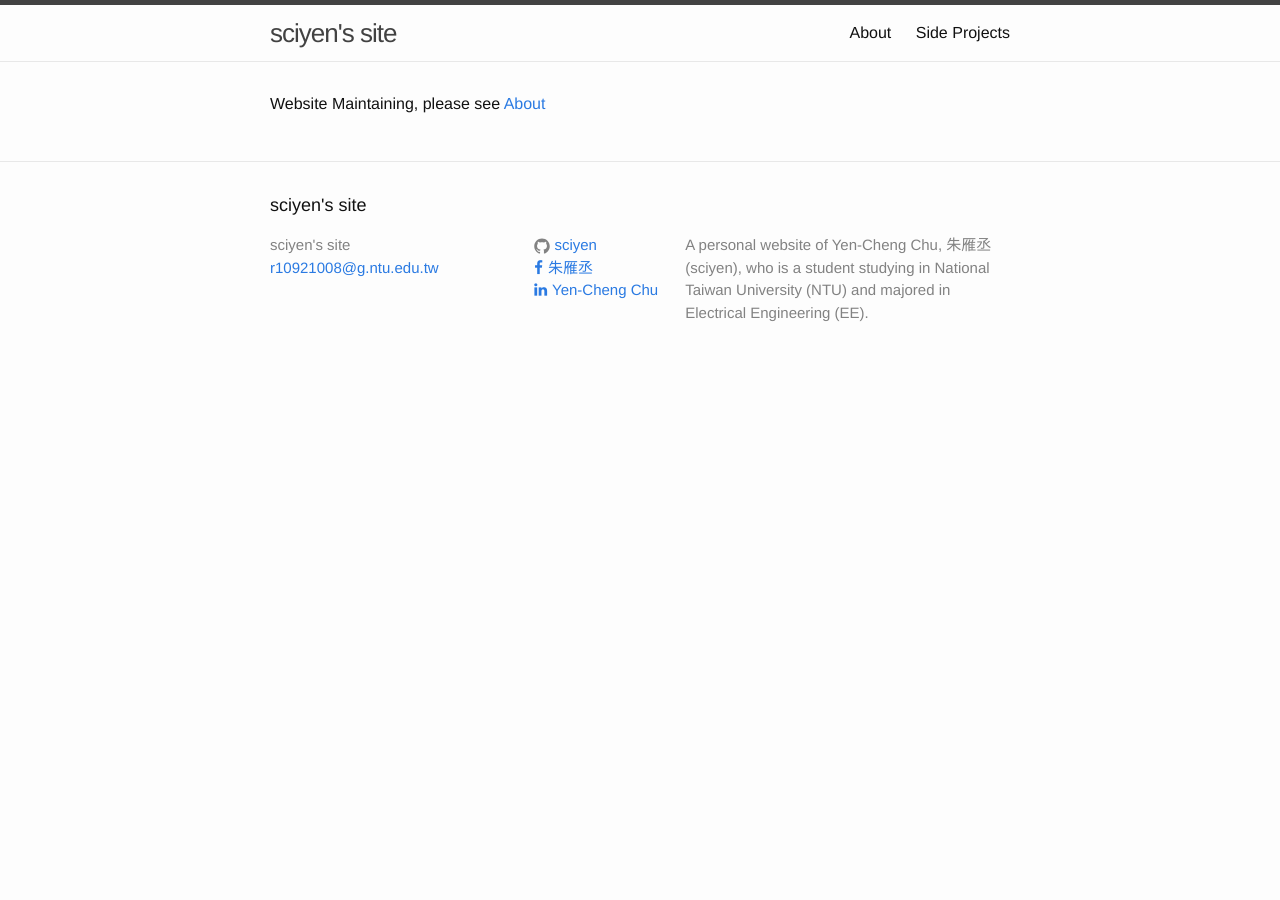
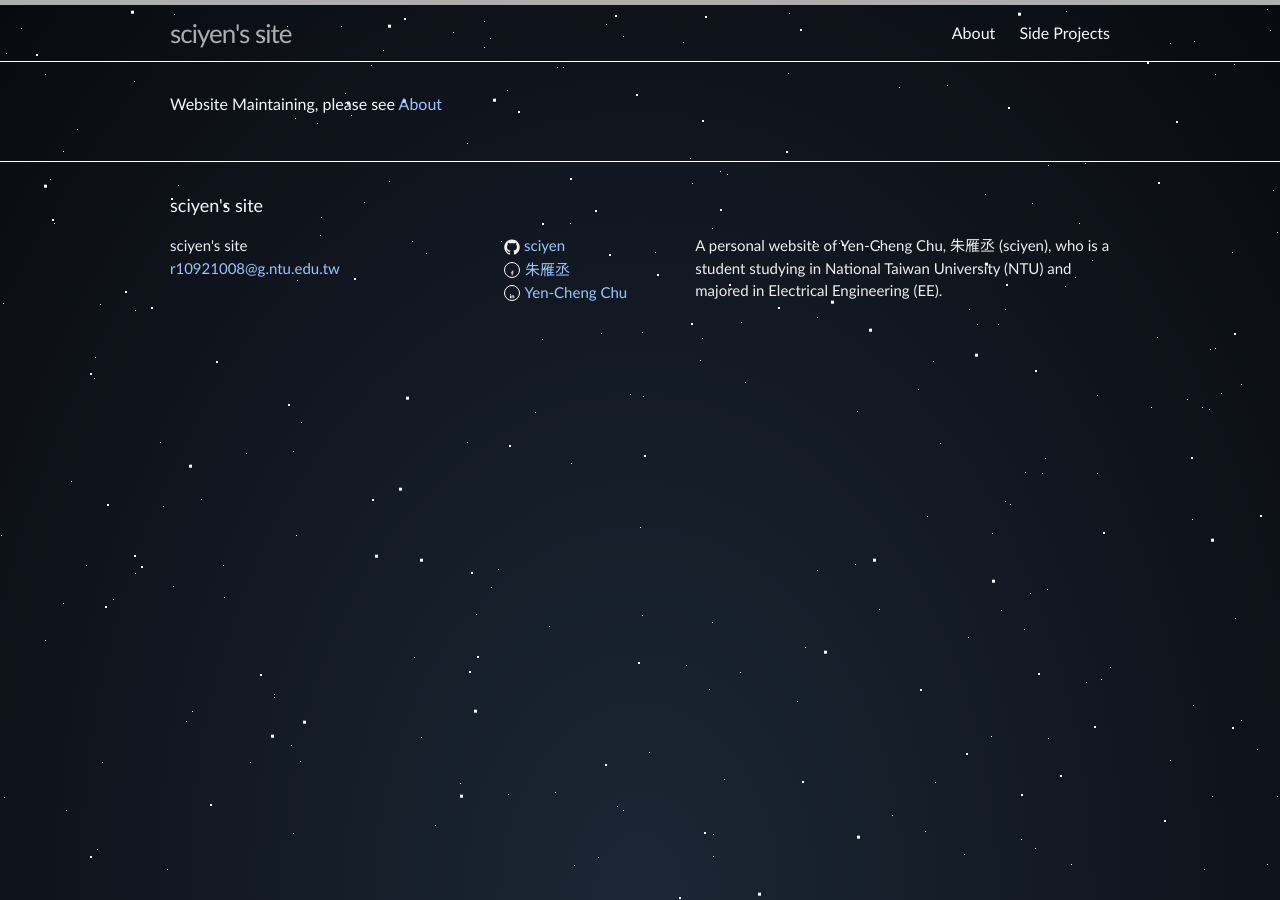
Before and after one commit to sciyen/sciyen.github.io, a Jekyll site: the page built from index.md, in a window 1280 px wide. Built offline with Jekyll 4.4.1, drawn with Linux system fonts in a browser that asks for light colours.

Commit message:
Add star background

```diff
--- a/_layouts/default.html
+++ b/_layouts/default.html
@@ -6,6 +6,11 @@
   <body>
 
     {% include header.html %}
+    <div id="background">
+      <div id="stars"> </div>
+      <div id="stars2"> </div>
+      <div id="stars3"> </div>
+    </div>
 
     <div class="page-content">
       <div class="wrapper">
--- /dev/null
+++ b/_sass/_stars.scss
@@ -0,0 +1,93 @@
+// This scss file is imported from
+// https://codepen.io/sarazond/details/LYGbwj
+
+// n is number of stars required
+@function multiple-box-shadow ($n) {
+    $value: '#{random(2000)}px #{random(2000)}px #FFF';
+    @for $i from 2 through $n {
+        $value: '#{$value} , #{random(2000)}px #{random(2000)}px #FFF';
+    }
+    @return unquote($value);
+}
+
+
+$shadows-small:  multiple-box-shadow(700);
+$shadows-medium: multiple-box-shadow(200);
+$shadows-big:    multiple-box-shadow(100);
+
+#background{
+    position: fixed;
+    top: 0;
+    z-index: -100;
+    width: 100vw;
+    height: 100vh;
+    background: radial-gradient(ellipse at bottom, #1B2735 0%, #090A0F 100%);
+    overflow: hidden;
+
+    #stars{
+        z-index: -100;
+        width: 1px;
+        height: 1px;
+        background: transparent;
+        box-shadow: $shadows-small;
+        animation     : animStar 50s linear infinite;
+
+        &:after{
+            content: " ";
+            position: absolute;
+            top: 2000px;
+            width: 1px;
+            height: 1px;
+            background: transparent;
+            box-shadow: $shadows-small;
+        }
+    }
+
+    #stars2 {
+        z-index: -100;
+        width: 2px;
+        height: 2px;
+        background: transparent;
+        box-shadow: $shadows-medium;
+        animation     : animStar 100s linear infinite;
+
+        &:after {
+            content: " ";
+            position: absolute;
+            top: 2000px;
+            width: 2px;
+            height: 2px;
+            background: transparent;
+            box-shadow: $shadows-medium;
+        }
+    }
+
+    #stars3 {
+        z-index: -100;
+        width: 3px;
+        height: 3px;
+        background: transparent;
+        box-shadow: $shadows-big;
+        animation     : animStar 150s linear infinite;
+
+        &:after {
+            content: " ";
+            position: absolute;
+            top: 2000px;
+            width: 3px;
+            height: 3px;
+            background: transparent;
+            box-shadow: $shadows-big;
+        }
+    }
+}
+
+
+@keyframes animStar{
+    from{
+        transform: translateY(0px);
+    }
+    to{
+        transform: translateY(-2000px)
+    }
+}
--- a/css/main.scss
+++ b/css/main.scss
@@ -6,7 +6,7 @@
 
 
 // Our variables
-$base-font-family: "Helvetica Neue", Helvetica, Arial, sans-serif;
+$base-font-family: "Trebuchet MS", sans-serif;
 $base-font-size:   16px;
 $base-font-weight: 400;
 $small-font-size:  $base-font-size * 0.875;
@@ -14,16 +14,16 @@ $base-line-height: 1.5;
 
 $spacing-unit:     30px;
 
-$text-color:       #111;
-$background-color: #fdfdfd;
-$brand-color:      #2a7ae2;
+$text-color:       #f3fbff;
+$background-color: none;
+$brand-color:      #9ac6ff;
 
-$grey-color:       #828282;
+$grey-color:       #EEEEEE;
 $grey-color-light: lighten($grey-color, 40%);
 $grey-color-dark:  darken($grey-color, 25%);
 
 // Width of the content area
-$content-width:    800px;
+$content-width:    1000px;
 
 $on-palm:          600px;
 $on-laptop:        800px;
@@ -49,7 +49,9 @@ $on-laptop:        800px;
 @import
         "base",
         "layout",
-        "syntax-highlighting"
+        "syntax-highlighting",
+        "_stars",
+        "_icons"
 ;
 
 .post-content{
```
